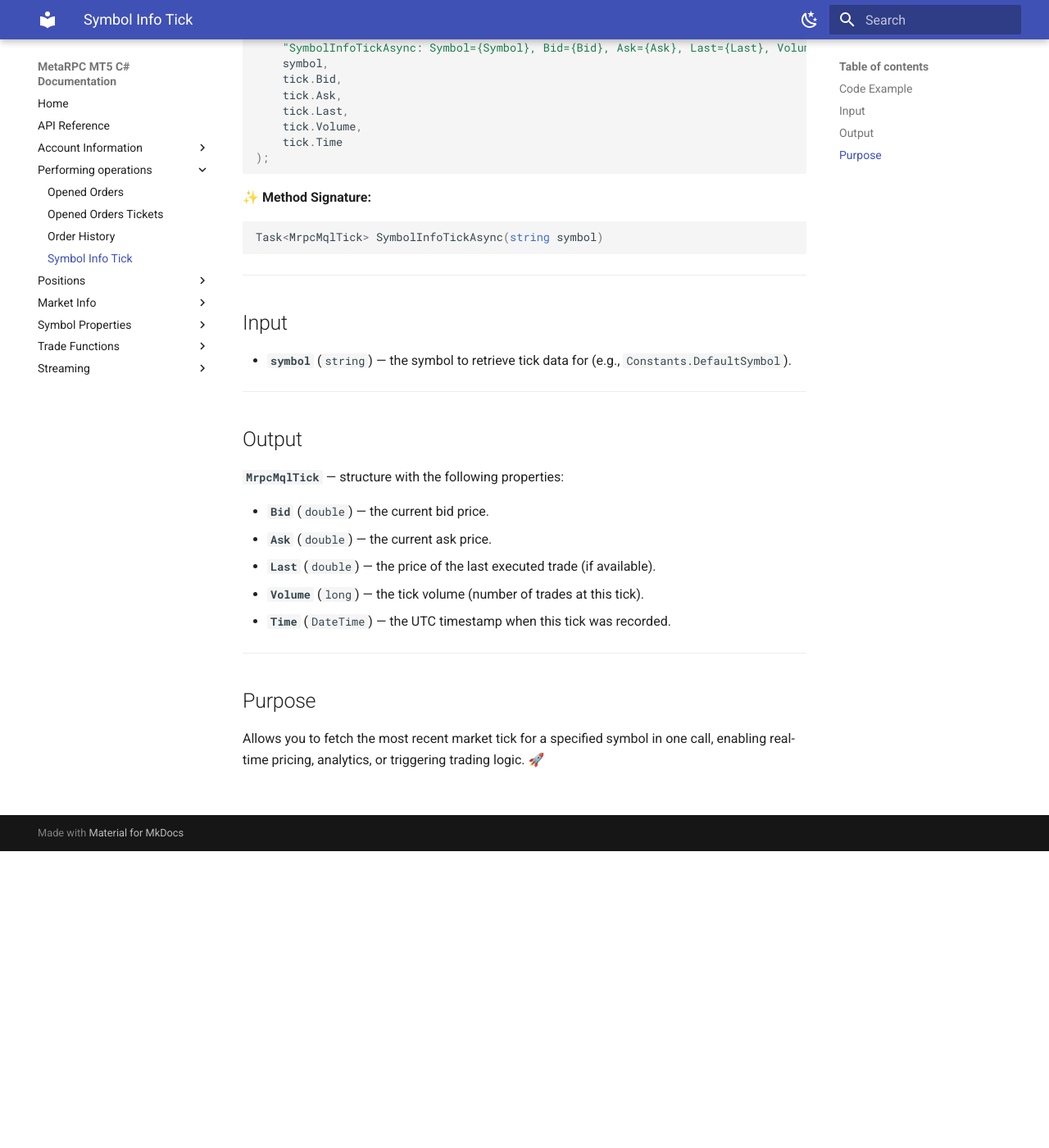
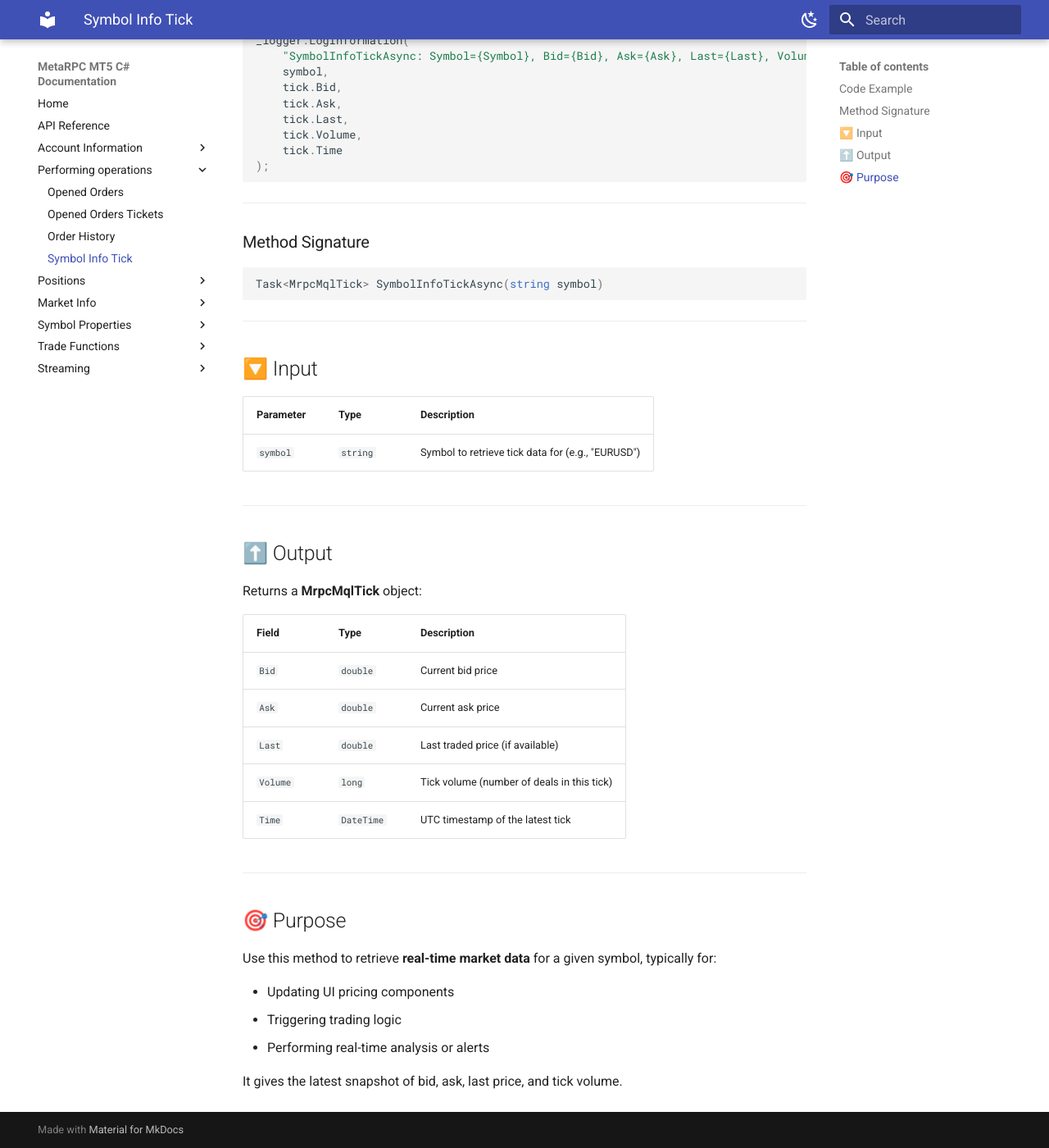
Before and after one commit to MetaRPC/CSharpMT5, an MkDocs documentation site: the page built from docs/orders/SymbolInfoTick.md, in a window 1280 px wide and 1400 px high, scrolled down 362 px. Shown: the whole window at 82% size. Built offline with MkDocs 1.6.1 and Material for MkDocs 9.7.7, drawn with Linux system fonts in a browser that asks for light colours; some of the changed text lies outside the part shown.

Commit message:
Update SymbolInfoTick.md

````diff
--- a/docs/orders/SymbolInfoTick.md
+++ b/docs/orders/SymbolInfoTick.md
@@ -1,8 +1,9 @@
 # Getting Current Tick for a Symbol
 
-> **Request:** retrieve the latest tick information for a given symbol from MT5.
+> **Request:** retrieve the latest tick information for a given symbol from MT5
+> Fetch market data for a single symbol at the most recent tick.
 
-Fetch market data for a single symbol at the most recent tick.
+---
 
 ### Code Example
 
@@ -21,7 +22,9 @@ _logger.LogInformation(
 );
 ```
 
-✨ **Method Signature:**
+---
+
+### Method Signature
 
 ```csharp
 Task<MrpcMqlTick> SymbolInfoTickAsync(string symbol)
@@ -29,24 +32,34 @@ Task<MrpcMqlTick> SymbolInfoTickAsync(string symbol)
 
 ---
 
-## Input
+## 🔽 Input
 
-* **`symbol`** (`string`) — the symbol to retrieve tick data for (e.g., `Constants.DefaultSymbol`).
+| Parameter | Type     | Description                                       |
+| --------- | -------- | ------------------------------------------------- |
+| `symbol`  | `string` | Symbol to retrieve tick data for (e.g., "EURUSD") |
 
 ---
 
-## Output
+## ⬆️ Output
 
-**`MrpcMqlTick`** — structure with the following properties:
+Returns a **MrpcMqlTick** object:
 
-* **`Bid`** (`double`) — the current bid price.
-* **`Ask`** (`double`) — the current ask price.
-* **`Last`** (`double`) — the price of the last executed trade (if available).
-* **`Volume`** (`long`) — the tick volume (number of trades at this tick).
-* **`Time`** (`DateTime`) — the UTC timestamp when this tick was recorded.
+| Field    | Type       | Description                                |
+| -------- | ---------- | ------------------------------------------ |
+| `Bid`    | `double`   | Current bid price                          |
+| `Ask`    | `double`   | Current ask price                          |
+| `Last`   | `double`   | Last traded price (if available)           |
+| `Volume` | `long`     | Tick volume (number of deals in this tick) |
+| `Time`   | `DateTime` | UTC timestamp of the latest tick           |
 
 ---
 
-## Purpose
+## 🎯 Purpose
 
-Allows you to fetch the most recent market tick for a specified symbol in one call, enabling real-time pricing, analytics, or triggering trading logic. 🚀
+Use this method to retrieve **real-time market data** for a given symbol, typically for:
+
+* Updating UI pricing components
+* Triggering trading logic
+* Performing real-time analysis or alerts
+
+It gives the latest snapshot of bid, ask, last price, and tick volume.
````
